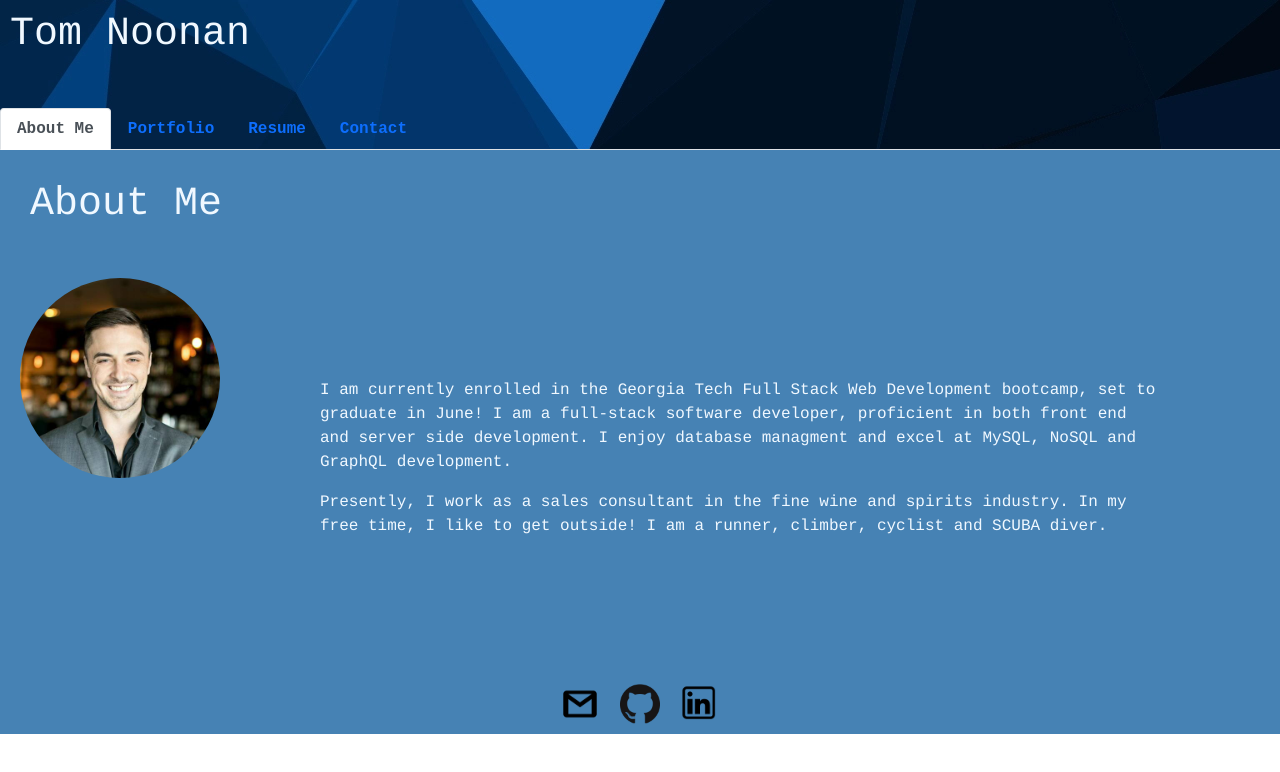
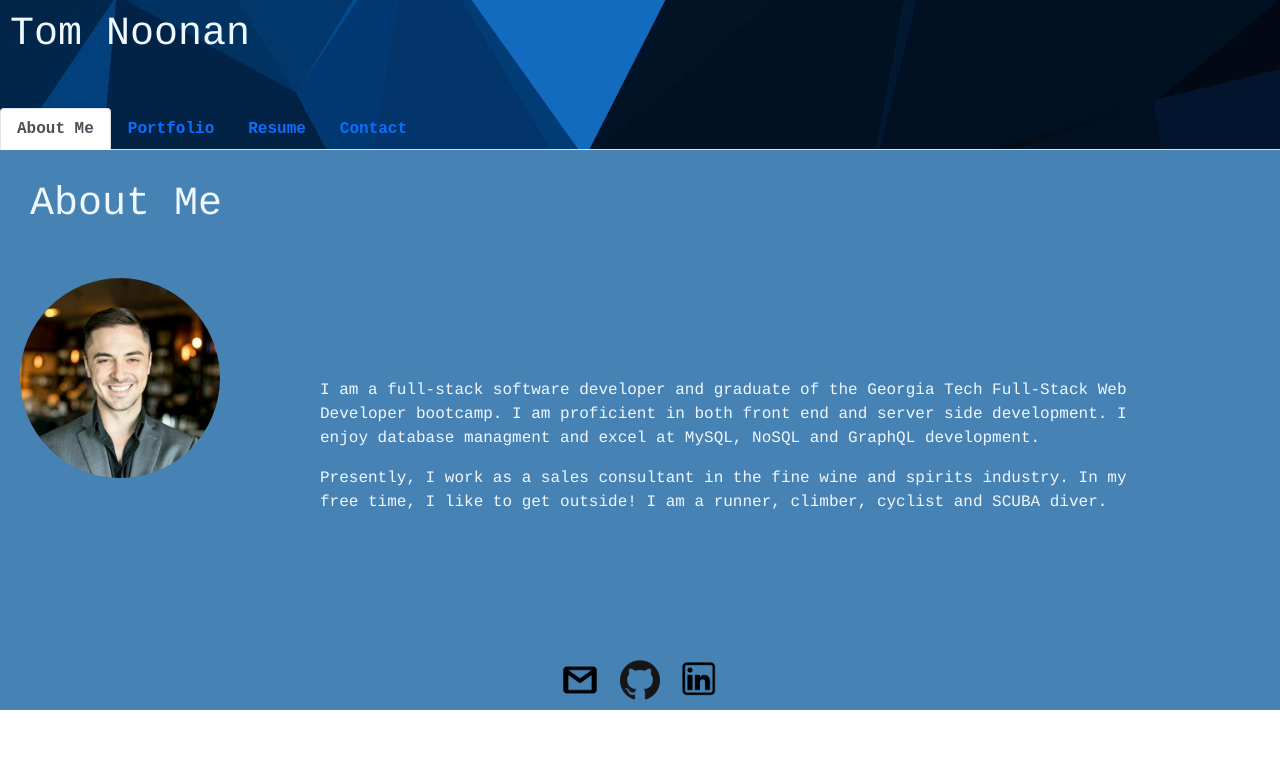
Before and after one commit to tnoonan88/React-Portfolio, a React (Create React App) app: page / in a window 1280 px wide. Shown: the top 772 px of the page. Built offline with nearby package versions, Linux system fonts and the light colour scheme.

Commit message:
updated about text

```diff
--- a/src/components/pages/About.js
+++ b/src/components/pages/About.js
@@ -9,7 +9,7 @@ export default function About() {
       <div className='about-content'>
         <img className='pro' src={proShot} alt='headshot'/>
           <div className='aboutText'>
-            <p>I am currently enrolled in the Georgia Tech Full Stack Web Development bootcamp, set to graduate in June! I am a full-stack software developer, proficient in both front end and server side development. I enjoy database managment and excel at MySQL, NoSQL and GraphQL development.</p>
+            <p>I am a full-stack software developer and graduate of the Georgia Tech Full-Stack Web Developer bootcamp. I am proficient in both front end and server side development. I enjoy database managment and excel at MySQL, NoSQL and GraphQL development.</p>
             <p>Presently, I work as a sales consultant in the fine wine and spirits industry. In my free time, I like to get outside! I am a runner, climber, cyclist and SCUBA diver.</p>
           </div>
       </div>
```
